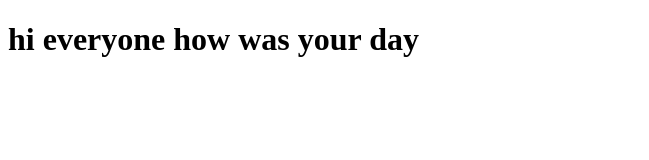
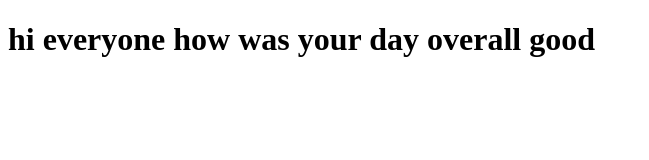
Before and after one commit to crownstackritik/learning_git, a plain HTML site: page index.html in a window 1280 px wide. Shown: the whole page, without its empty margins (0-649 px from the left). Drawn offline with Linux system fonts and the light colour scheme.

Commit message:
Update index.html

```diff
--- a/index.html
+++ b/index.html
@@ -8,6 +8,7 @@
     <h1>
         hi everyone
         how was your day
+        overall good
     </h1>
 </head>
 
```
